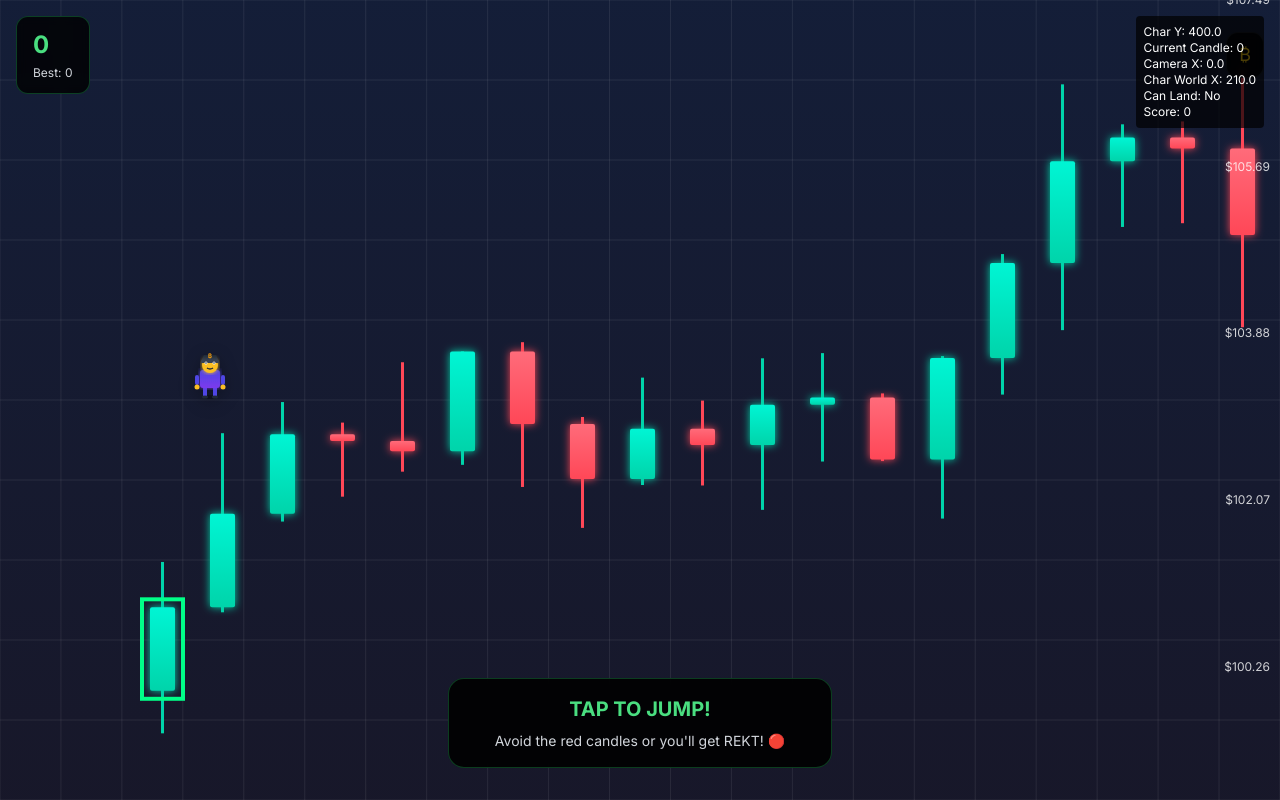
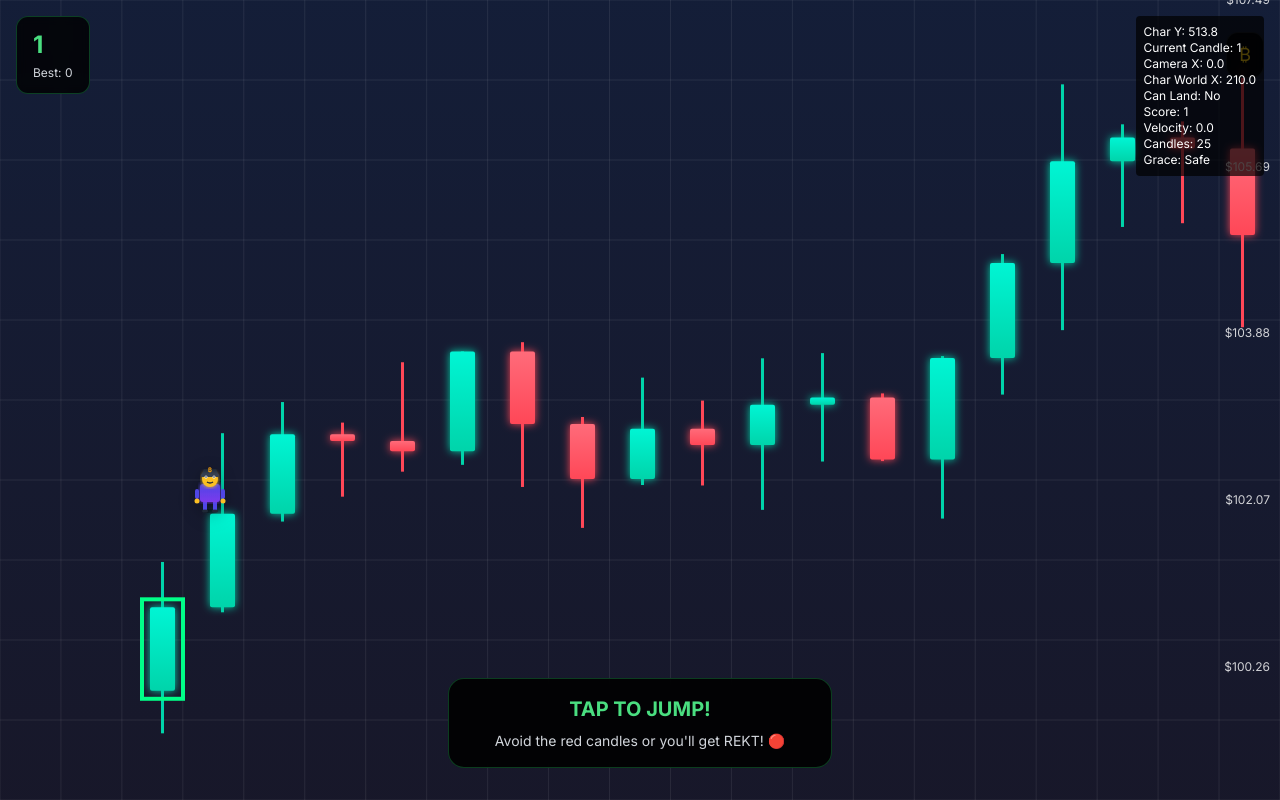
Before and after one commit to Abhyudday/Mini-App-Game-for-JustJeet, a Next.js app: page / in a window 1280 px wide. Both pictures are taken after a click on the button "PLAY GAME". Built offline with nearby package versions, Linux system fonts and the light colour scheme.

Commit message:
Implement red candle grace period system - allow players to jump away within 800ms

```diff
--- a/components/CryptoChart.tsx
+++ b/components/CryptoChart.tsx
@@ -243,6 +243,9 @@ const CryptoChart: React.FC<CryptoChartProps> = ({ cameraX, onCandleData, resetC
         }
       });
 
+      // Update parent with latest candle data including topY values
+      onCandleData(candlesRef.current);
+
       // Draw price labels
       ctx.fillStyle = 'rgba(255, 255, 255, 0.8)';
       ctx.font = '12px Inter';
--- a/components/Game.tsx
+++ b/components/Game.tsx
@@ -18,6 +18,8 @@ interface GameState {
   currentCandleIndex: number;
   cameraX: number; // Camera position that follows character
   canLand: boolean;
+  redCandleGraceTime: number; // Grace period when touching red candle (in ms)
+  lastRedCandleContact: number; // Timestamp of last red candle contact
 }
 
 const GRAVITY = 0.8;
@@ -37,6 +39,8 @@ const Game: React.FC = () => {
     currentCandleIndex: 0,
     cameraX: 0, // Camera starts at 0
     canLand: false,
+    redCandleGraceTime: 800, // 800ms grace period
+    lastRedCandleContact: 0,
   });
 
   const [resetChart, setResetChart] = useState(false);
@@ -170,18 +174,18 @@ const Game: React.FC = () => {
         if (candles.length > 0) {
           // Check for candle collision (character standing on candle)
           const characterCandle = candles.find(candle =>
-            Math.abs(candle.x - prev.characterPosition.x) < 35
+            Math.abs(candle.x - constrainedCharacterX) < 40 // Increased tolerance and use constrained position
           );
 
           if (characterCandle) {
             // Use the actual visual candle top position if available, otherwise fallback
-            const candleBodyTopY = characterCandle.topY || (GROUND_Y - 50);
+            const candleBodyTopY = characterCandle.topY !== undefined ? characterCandle.topY : (GROUND_Y - 50);
             candleTopY = candleBodyTopY;
 
-            // More precise collision detection - check if character is on or very close to candle
+            // More lenient collision detection for better landing
             const characterBottom = newY;
-            const isOnCandle = Math.abs(characterBottom - candleBodyTopY) < 5;
-            const isFallingOntoCandle = prev.characterVelocity >= 0 && characterBottom >= candleBodyTopY - 5 && characterBottom <= candleBodyTopY + 10;
+            const isOnCandle = Math.abs(characterBottom - candleBodyTopY) < 10; // Increased tolerance
+            const isFallingOntoCandle = prev.characterVelocity >= 0 && characterBottom >= candleBodyTopY - 10 && characterBottom <= candleBodyTopY + 20; // More lenient range
 
             if (isOnCandle || isFallingOntoCandle) {
               if (characterCandle.isGreen) {
@@ -201,6 +205,7 @@ const Game: React.FC = () => {
                     score: prev.score + 1,
                     cameraX: newCameraX,
                     canLand: false,
+                    lastRedCandleContact: 0, // Reset red candle contact when landing on green
                   };
                 } else {
                   // Already on this candle, maintain exact position
@@ -210,25 +215,83 @@ const Game: React.FC = () => {
                     characterVelocity: 0,
                     cameraX: newCameraX,
                     canLand: false,
+                    lastRedCandleContact: 0, // Reset red candle contact when on green candle
                   };
                 }
                               } else {
-                // Landed on red candle - game over
+                  // Landed on red candle - start grace period
+                  const currentTime = Date.now();
+                  const isInGracePeriod = (currentTime - prev.lastRedCandleContact) < prev.redCandleGraceTime;
+
+                  if (prev.lastRedCandleContact === 0 || !isInGracePeriod) {
+                    // First contact with red candle or grace period expired - start/restart grace period
                     return {
                       ...prev,
-                  isDead: true,
+                      characterPosition: { x: constrainedCharacterX, y: newY },
+                      characterVelocity: newVelocity,
+                      cameraX: newCameraX,
+                      lastRedCandleContact: currentTime, // Mark the start of grace period
+                      canLand: newCanLand,
+                    };
+                  } else {
+                    // Still in grace period - allow character to stay on red candle
+                    return {
+                      ...prev,
+                      characterPosition: { x: constrainedCharacterX, y: candleBodyTopY },
                       characterVelocity: 0,
                       cameraX: newCameraX,
+                      canLand: false,
                     };
                   }
                 }
             }
           }
+        }
 
-        // Ground collision (only if not landed on candle)
+        // Ground collision (fallback if not landed on candle)
         if (!landedOnCandle && newY >= GROUND_Y) {
           newY = GROUND_Y;
           newVelocity = 0;
+        }
+
+        // Check if grace period has expired while on red candle
+        const currentTime = Date.now();
+        if (prev.lastRedCandleContact > 0 && !prev.isDead && !prev.isJumping) {
+          const timeSinceRedContact = currentTime - prev.lastRedCandleContact;
+          if (timeSinceRedContact >= prev.redCandleGraceTime) {
+            // Grace period expired - game over
+          return {
+            ...prev,
+            isDead: true,
+            characterVelocity: 0,
+          };
+        }
+        }
+
+        // Additional safety check - if character is floating with no velocity, snap to ground or nearest candle
+        if (!landedOnCandle && Math.abs(newVelocity) < 0.1 && newY < GROUND_Y - 10) {
+          // Find the closest candle below the character
+          const candidateCandles = candles.filter(candle =>
+            Math.abs(candle.x - constrainedCharacterX) < 50 &&
+            candle.topY !== undefined &&
+            candle.topY >= newY - 20
+          );
+
+          if (candidateCandles.length > 0) {
+            const closestCandle = candidateCandles.reduce((closest, candle) =>
+              Math.abs(candle.x - constrainedCharacterX) < Math.abs(closest.x - constrainedCharacterX) ? candle : closest
+            );
+
+            if (closestCandle.isGreen && closestCandle.topY !== undefined) {
+              newY = closestCandle.topY;
+              newVelocity = 0;
+              landedOnCandle = true;
+            }
+          } else {
+            // No suitable candle found, fall to ground
+            newY = GROUND_Y;
+            newVelocity = 0;
+          }
         }
 
         return {
@@ -293,6 +356,8 @@ const Game: React.FC = () => {
       currentCandleIndex: 0, // Start at first candle
       cameraX: 0,
       canLand: false,
+      redCandleGraceTime: 800, // Reset grace period
+      lastRedCandleContact: 0,
     }));
 
     // Reset the resetChart flag after a short delay
@@ -408,6 +473,13 @@ const Game: React.FC = () => {
           <div>Char World X: {gameState.characterPosition.x.toFixed(1)}</div>
           <div>Can Land: {gameState.canLand ? 'Yes' : 'No'}</div>
           <div>Score: {gameState.score}</div>
+          <div>Velocity: {gameState.characterVelocity.toFixed(1)}</div>
+          <div>Candles: {candlesRef.current.length}</div>
+          <div className={gameState.lastRedCandleContact > 0 ? 'text-red-400' : ''}>
+            Grace: {gameState.lastRedCandleContact > 0 ?
+              Math.max(0, gameState.redCandleGraceTime - (Date.now() - gameState.lastRedCandleContact)).toFixed(0) + 'ms' :
+              'Safe'}
+          </div>
         </div>
       )}
     </div>
```
Lines whose indentation alone changed are shown as unchanged.
